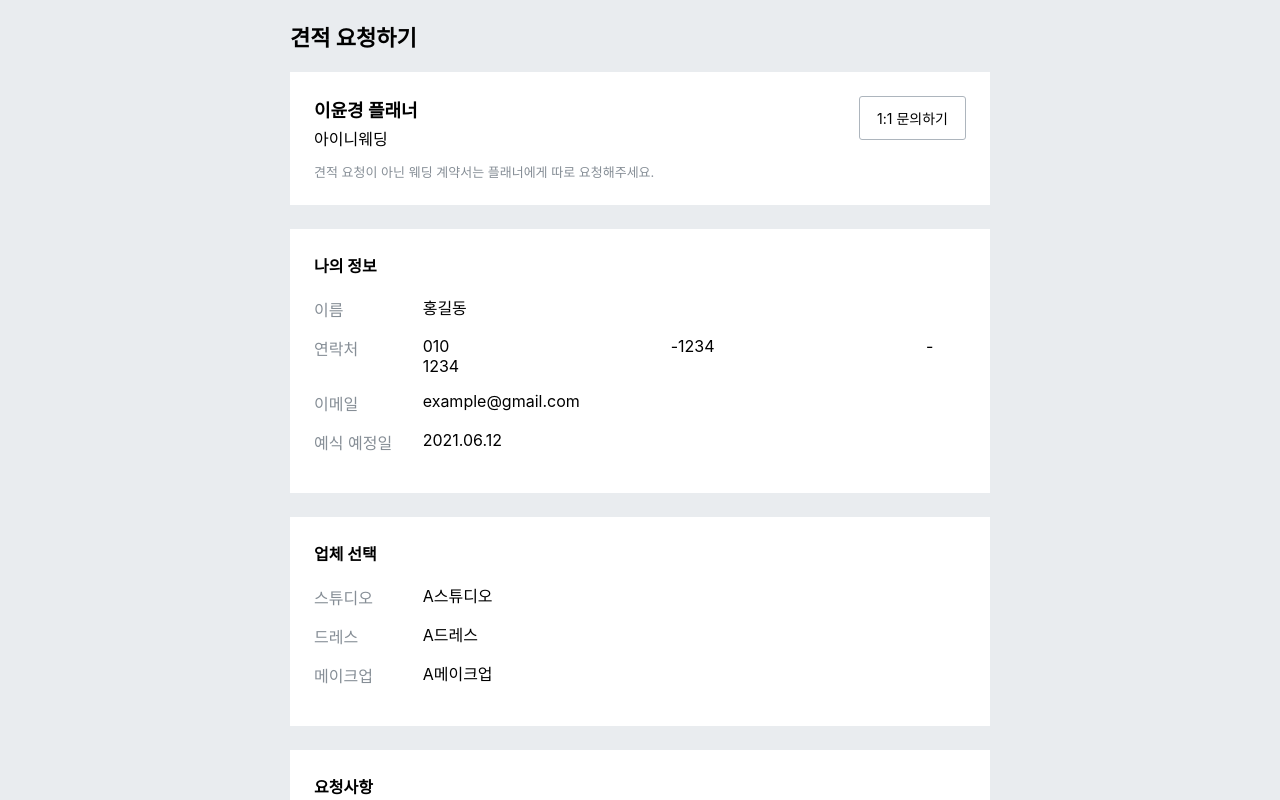
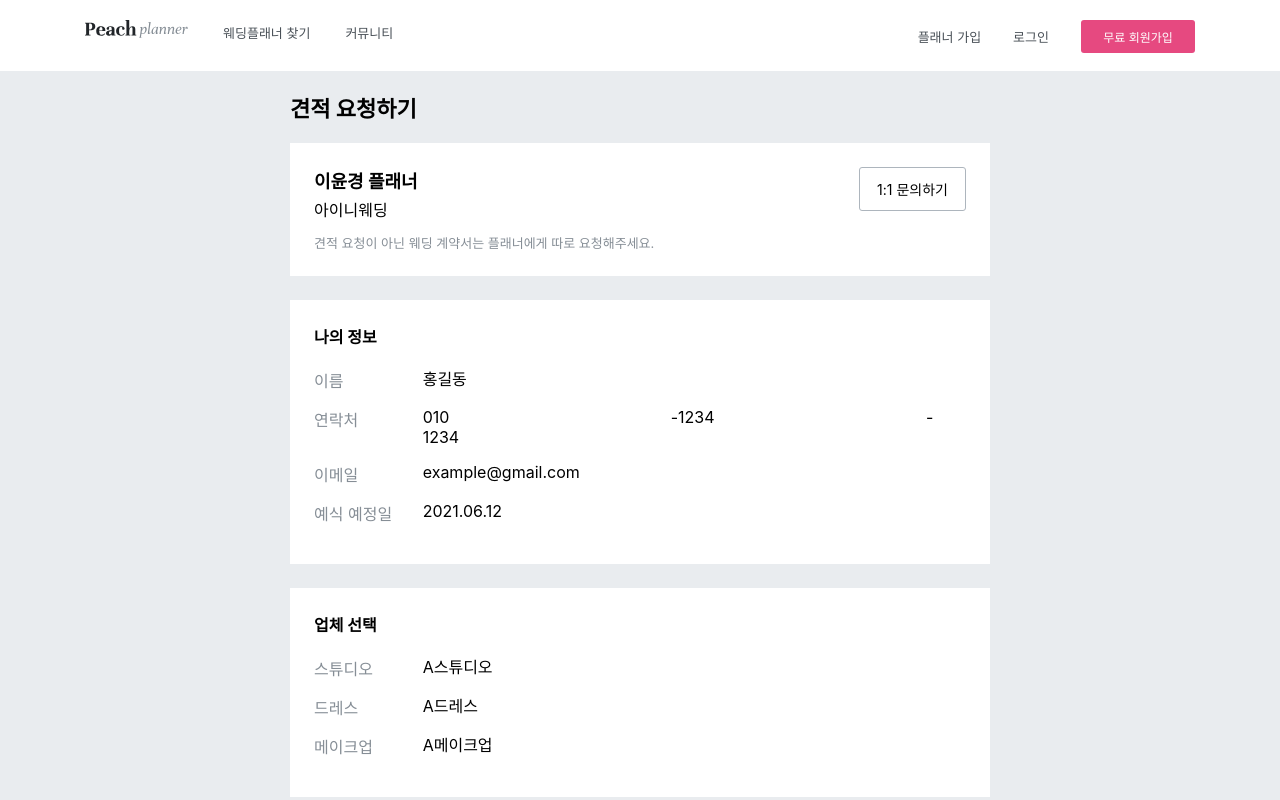
Before and after one commit to Nexters/peach-planner-front, a React (Create React App) app: page /estimate in a window 1280 px wide. Shown: the top 800 px of the page. Built offline with nearby package versions, Linux system fonts and the light colour scheme.

Commit message:
[#34] PButton TS 파일로 수정, 로그인 하지 않은 회원 Header

```diff
--- a/src/App.tsx
+++ b/src/App.tsx
@@ -7,10 +7,12 @@ import PrivateRoute from './routes/PrivateRoute';
 import UserPage from './page/User/MyPage/UserPage';
 import PlannerPage from './page/User/MyPage/PlannerPage';
 import '../src/styles/reset.css';
+import Header from './component/Header';
 
 const App = () => {
   return (
     <BrowserRouter>
+      <Header />
       <Switch>
         <Route exact path="/">
           <Main></Main>
--- /dev/null
+++ b/src/component/Header.tsx
@@ -0,0 +1,56 @@
+import React from 'react';
+import styled from 'styled-components';
+import { Link, useHistory } from 'react-router-dom';
+import { ReactComponent as Logo } from '../assets/svg/logo_peachplanner.svg';
+import PButton from './PButton';
+
+const Header = () => {
+  let history = useHistory();
+  const handleSignUp = () => history.push('/signup');
+
+  return (
+    <Container>
+      <InnerContainer>
+        <Link to="/">
+          <Logo />
+        </Link>
+        <LeftLink to="/search">웨딩플래너 찾기</LeftLink>
+        <LeftLink to="/community">커뮤니티</LeftLink>
+      </InnerContainer>
+      <InnerContainer>
+        <RightLink to="/signup">플래너 가입</RightLink>
+        <RightLink to="/login">로그인</RightLink>
+        <PButton color="pink" width="114px" height="33px" fontSize="12px" padding="0" onClick={handleSignUp}>
+          무료 회원가입
+        </PButton>
+      </InnerContainer>
+    </Container>
+  );
+};
+
+export default Header;
+
+const Container = styled.div`
+  width: 1110px;
+  margin: 0 auto;
+  padding: 20px 0 18px 0;
+  display: flex;
+  justify-content: space-between;
+`;
+
+const InnerContainer = styled.div``;
+
+const StyledLink = styled(Link)`
+  text-decoration: none;
+  color: #495057;
+  font-size: 13px;
+  line-height: 19px;
+`;
+
+const LeftLink = styled(StyledLink)`
+  margin-left: 35px;
+`;
+
+const RightLink = styled(StyledLink)`
+  margin-right: 32px;
+`;
--- a/src/component/PButton.jsx
+++ /dev/null
@@ -1,24 +0,0 @@
-import React from 'react';
-import styled from 'styled-components';
-
-const PButton = ({ color, width, height, fontSize, padding, children }) => {
-  return (
-    <Button color={color} width={width} height={height} fontSize={fontSize} padding={padding}>
-      {children}
-    </Button>
-  );
-};
-
-export default PButton;
-
-const Button = styled.button`
-  cursor: pointer;
-  border-radius: 3px;
-  width: ${({ width }) => width || '100%'};
-  height: ${({ height }) => height || 'auto'};
-  padding: ${({ padding }) => (padding ? padding : '11px')};
-  font-size: ${({ fontSize }) => fontSize || '14px'};
-  background-color: ${({ color }) => (color == 'pink' ? '#E64980' : 'white')};
-  color: ${({ color }) => (color == 'pink' ? 'white' : 'black')};
-  border: ${({ color }) => (color == 'pink' ? 'none' : '1px solid #adb5bd')};
-`;
--- /dev/null
+++ b/src/component/PButton.tsx
@@ -0,0 +1,41 @@
+import React, { FC } from 'react';
+import styled from 'styled-components';
+
+interface PBUttonProps {
+  color?: string;
+  width?: string;
+  height?: string;
+  fontSize?: string;
+  padding?: string;
+  onClick?: () => void;
+}
+
+const PButton: FC<PBUttonProps> = ({
+  color,
+  width = '100%',
+  height = 'auto',
+  fontSize = '14px',
+  padding = '11px',
+  children,
+  onClick
+}) => {
+  return (
+    <Button color={color} width={width} height={height} fontSize={fontSize} padding={padding} onClick={onClick}>
+      {children}
+    </Button>
+  );
+};
+
+export default PButton;
+
+const Button = styled.button<{ width: string; height: string; padding: string; fontSize: string }>`
+  cursor: pointer;
+  border-radius: 3px;
+  width: ${({ width }) => width};
+  height: ${({ height }) => height};
+  padding: ${({ padding }) => padding};
+  font-size: ${({ fontSize }) => fontSize};
+  background-color: ${({ color }) => (color == 'pink' ? '#E64980' : 'white')};
+  color: ${({ color }) => (color == 'pink' ? 'white' : 'black')};
+  border: ${({ color }) => (color == 'pink' ? 'none' : '1px solid #adb5bd')};
+`;
```
Also changed, not shown: src/assets/svg/logo_peachplanner.svg (added).
